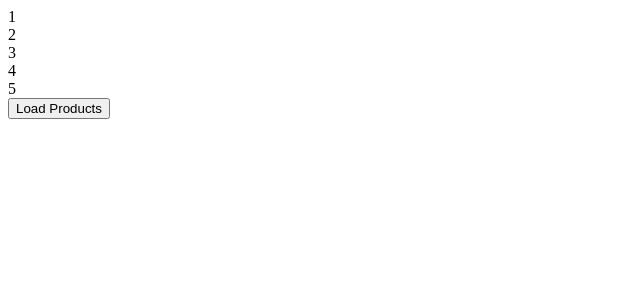
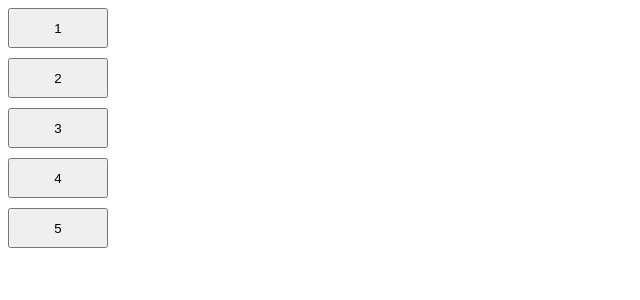
Before and after one commit to olkruglova/angular-rxjs-signals, an Angular app: page / in a window 1280 px wide. Shown: the top 300 px of the page, without its empty margins (0-640 px from the left). Built offline with nearby package versions, Linux system fonts and the light colour scheme.

Commit message:
subjects & behaviorSubjects

```diff
--- a/src/app/app.component.css
+++ b/src/app/app.component.css
@@ -0,0 +1,4 @@
+.content {
+  display: flex;
+  gap: 30px;
+}
--- a/src/app/app.component.html
+++ b/src/app/app.component.html
@@ -1,6 +1,7 @@
 <main class="main">
   <div class="content">
-    <app-demo></app-demo>
+    <app-demo />
+    <app-display />
   </div>
 </main>
 
--- a/src/app/app.component.ts
+++ b/src/app/app.component.ts
@@ -17,10 +17,11 @@ import {
   timer,
 } from 'rxjs';
 import { DemoComponent } from './demo/demo.component';
+import { DisplayComponent } from './display/display.component';
 
 @Component({
   selector: 'app-root',
-  imports: [RouterOutlet, DemoComponent],
+  imports: [RouterOutlet, DemoComponent, DisplayComponent],
   templateUrl: './app.component.html',
   styleUrl: './app.component.css',
   standalone: true,
--- a/src/app/demo/demo.component.css
+++ b/src/app/demo/demo.component.css
@@ -0,0 +1,19 @@
+button {
+  width: 100px;
+  height: 40px;
+  padding: 10px;
+}
+
+button.active {
+  background-color: green;
+  color: #fff;
+}
+
+.button-container {
+  display: flex;
+  flex-direction: column;
+}
+
+button + button {
+  margin-top: 10px;
+}
--- a/src/app/demo/demo.component.html
+++ b/src/app/demo/demo.component.html
@@ -1,17 +1,17 @@
-<div *ngIf="product$ | async as products">
-  <div *ngFor="let product of products">
-    <div>{{ product }}</div>
+<div *ngIf="products$ | async as products">
+  <div class="button-container">
+    <button
+      *ngFor="let product of products"
+      typ="button"
+      class="button"
+      [ngClass]="{ active: product === (selectedProduct$ | async) }"
+      (click)="onSelected(product)"
+    >
+      {{ product }}
+    </button>
   </div>
 
-  <div *ngIf="!(product$ | async)">
+  <div *ngIf="!(products$ | async)">
     <div>There are no data. Try again</div>
   </div>
 </div>
-<button
-  typ="button"
-  class="button"
-  [ngClass]="{ active: true }"
-  (click)="loadProducts()"
->
-  Load Products
-</button>
--- a/src/app/demo/demo.component.ts
+++ b/src/app/demo/demo.component.ts
@@ -14,7 +14,7 @@ export class DemoComponent {
   public data: any;
   private demoService = inject(DemoService);
 
-  readonly product$ = this.demoService.productsResult$.pipe(
+  readonly products$ = this.demoService.productsResult$.pipe(
     map((resp) => resp.data),
     catchError((err) => {
       this.errorMessage = err;
@@ -22,7 +22,9 @@ export class DemoComponent {
     })
   );
 
-  loadProducts() {
-    console.log('loadProducts');
+  readonly selectedProduct$ = this.demoService.productSelected$;
+
+  onSelected(productId: number): void {
+    this.demoService.productSelected(productId);
   }
 }
--- a/src/app/demo/demo.service.ts
+++ b/src/app/demo/demo.service.ts
@@ -1,6 +1,7 @@
 import { HttpClient, HttpErrorResponse } from '@angular/common/http';
 import { inject, Injectable } from '@angular/core';
 import {
+  BehaviorSubject,
   catchError,
   concatMap,
   from,
@@ -8,8 +9,10 @@ import {
   of,
   range,
   shareReplay,
+  switchMap,
   tap,
 } from 'rxjs';
+import { displayData } from '../display/display-data';
 
 @Injectable({
   providedIn: 'root',
@@ -18,6 +21,9 @@ export class DemoService {
   private productsUrl = 'api/products';
 
   private http = inject(HttpClient);
+
+  private productSelectedSubject = new BehaviorSubject<number | null>(null);
+  readonly productSelected$ = this.productSelectedSubject.asObservable();
 
   readonly productsResult$ = of([1, 2, 3, 4, 5]).pipe(
     tap((x) => console.log('Before map:', x)),
@@ -29,4 +35,12 @@ export class DemoService {
       return of({ data: [], error: 'An error occurred' });
     })
   );
+
+  readonly product$ = this.productSelected$.pipe(
+    map((selectedProductId) => displayData[selectedProductId!])
+  );
+
+  productSelected(productId: number): void {
+    this.productSelectedSubject.next(productId);
+  }
 }
--- /dev/null
+++ b/src/app/display/display-data.ts
@@ -0,0 +1,27 @@
+export const displayData: { [key: number]: { name: string; image: string } } = {
+  1: {
+    name: 'Product 1',
+    image:
+      'https://fastly.picsum.photos/id/24/4855/1803.jpg?hmac=ICVhP1pUXDLXaTkgwDJinSUS59UWalMxf4SOIWb9Ui4',
+  },
+  2: {
+    name: 'Product 2',
+    image:
+      'https://fastly.picsum.photos/id/26/4209/2769.jpg?hmac=vcInmowFvPCyKGtV7Vfh7zWcA_Z0kStrPDW3ppP0iGI',
+  },
+  3: {
+    name: 'Product 3',
+    image:
+      'https://fastly.picsum.photos/id/23/3887/4899.jpg?hmac=2fo1Y0AgEkeL2juaEBqKPbnEKm_5Mp0M2nuaVERE6eE',
+  },
+  4: {
+    name: 'Product 4',
+    image:
+      'https://fastly.picsum.photos/id/9/5000/3269.jpg?hmac=cZKbaLeduq7rNB8X-bigYO8bvPIWtT-mh8GRXtU3vPc',
+  },
+  5: {
+    name: 'Product 5',
+    image:
+      'https://fastly.picsum.photos/id/7/4728/3168.jpg?hmac=c5B5tfYFM9blHHMhuu4UKmhnbZoJqrzNOP9xjkV4w3o',
+  },
+};
--- /dev/null
+++ b/src/app/display/display.component.css
@@ -0,0 +1,6 @@
+.product-image img {
+  width: 600px;
+  height: 400px;
+  object-fit: cover;
+  border-radius: 10px;
+}
--- /dev/null
+++ b/src/app/display/display.component.html
@@ -0,0 +1,4 @@
+<div *ngIf="product$ | async as product" class="product-image">
+  <h1>{{ product.name }}</h1>
+  <img [src]="product.image" alt="Image of product" />
+</div>
--- /dev/null
+++ b/src/app/display/display.component.ts
@@ -0,0 +1,16 @@
+import { Component, inject } from '@angular/core';
+import { DemoService } from '../demo/demo.service';
+import { CommonModule } from '@angular/common';
+
+@Component({
+  selector: 'app-display',
+  imports: [CommonModule],
+  templateUrl: './display.component.html',
+  styleUrl: './display.component.css',
+  standalone: true,
+})
+export class DisplayComponent {
+  private demoService = inject(DemoService);
+
+  readonly product$ = this.demoService.product$;
+}
```
Also changed, not shown: src/app/display/display.service.ts (added), 1 other file (tests, documents, lock files or other folders).
